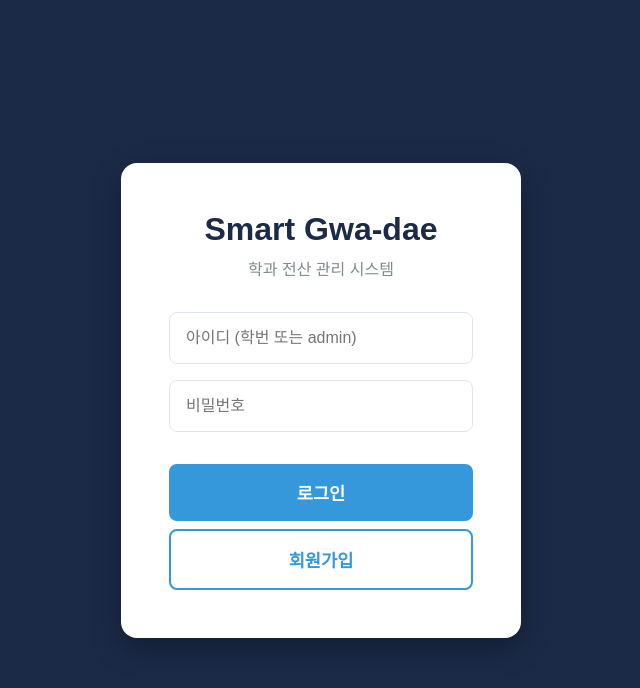
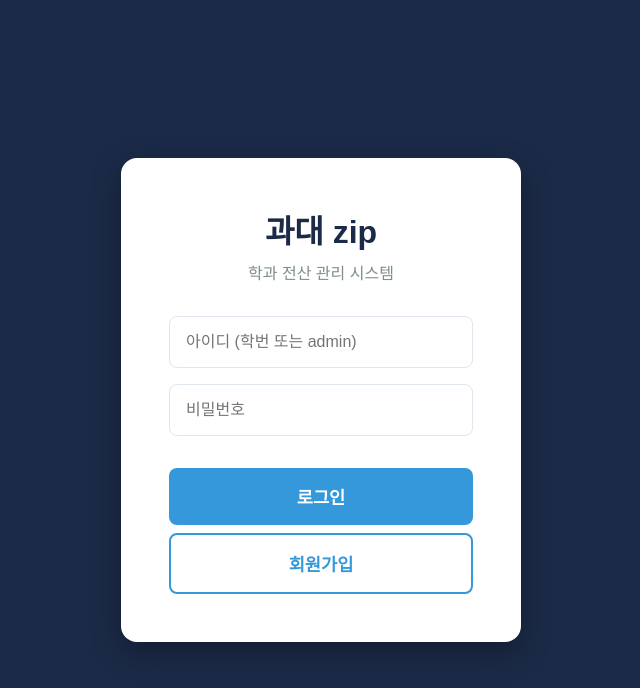
Before and after one commit to sw463282-hub/smart-gwa-dae, a website: page public/index.html in a window 1280 px wide. Shown: the whole page, without its empty margins (319-959 px from the left). Drawn offline with Linux system fonts and the light colour scheme.

Commit message:
Change title to 과대 zip

```diff
--- a/public/index.html
+++ b/public/index.html
@@ -4,7 +4,7 @@
 <head>
     <meta charset="UTF-8">
     <meta name="viewport" content="width=device-width, initial-scale=1.0, maximum-scale=1.0, user-scalable=no">
-    <title>Smart Gwa-dae - 학과 전산 관리 시스템</title>
+    <title>과대 zip - 학과 전산 관리 시스템</title>
     <style>
         :root {
             --primary-navy: #1B2A47;
@@ -822,7 +822,7 @@
     <!-- 0. 로그인 페이지 -->
     <div id="loginPage">
         <div class="login-card">
-            <h1>Smart Gwa-dae</h1>
+            <h1>과대 zip</h1>
             <p>학과 전산 관리 시스템</p>
             <form id="loginForm">
                 <input type="text" id="loginId" class="login-input" placeholder="아이디 (학번 또는 admin)" required>
@@ -836,7 +836,7 @@
     <!-- 메인 앱 컨테이너 -->
     <div id="appContainer">
         <aside class="sidebar" id="sidebar">
-            <div class="sidebar-brand">Smart Gwa-dae</div>
+            <div class="sidebar-brand">과대 zip</div>
             <ul class="sidebar-menu">
                 <li class="nav-item active" data-target="page-dashboard">📊 대시보드</li>
                 <li class="nav-item" data-target="page-students">🧑‍🎓 학생 명단</li>
```
